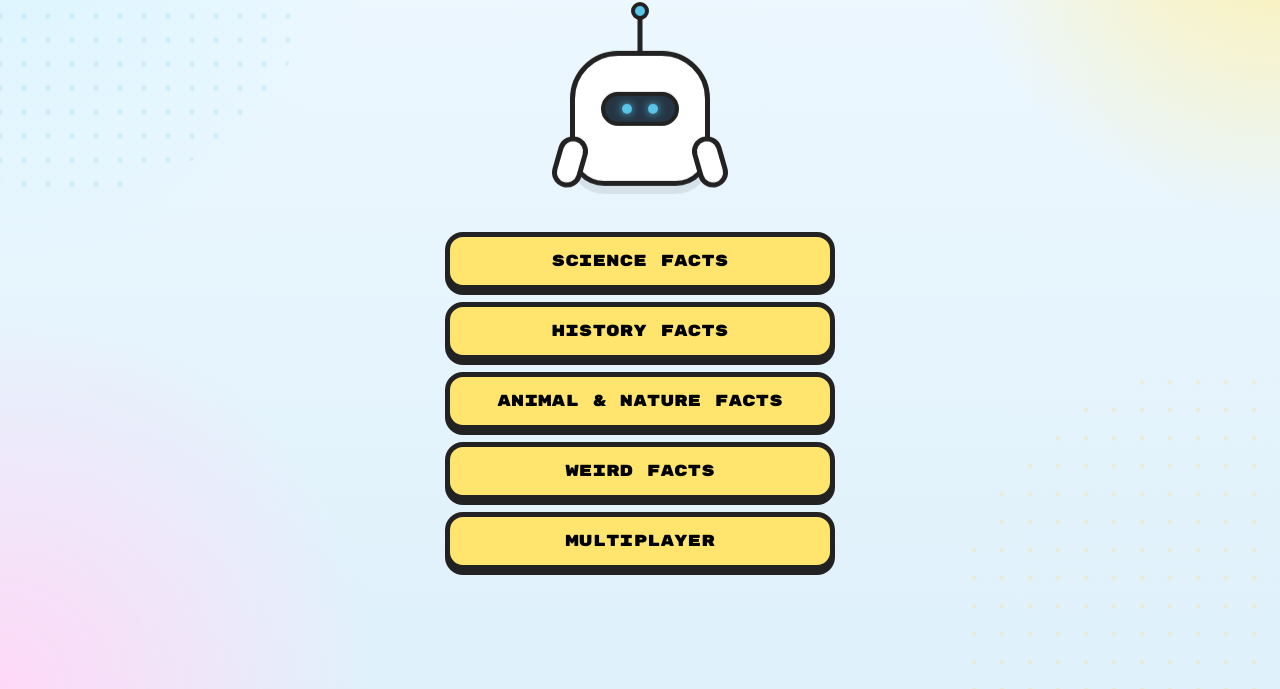
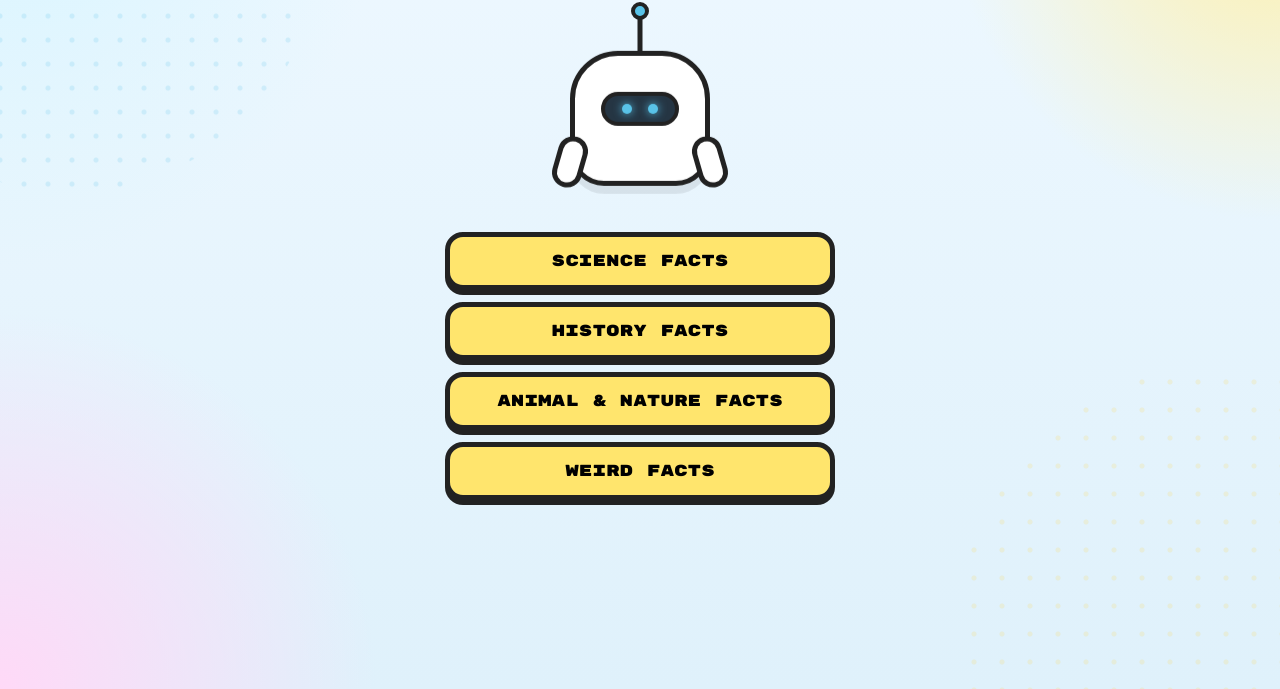
Before and after one commit to Bluecats3/scraps-bot, a website: page index.html in a window 1280 px wide. Shown: the part 111-800 px from the top of the page. Drawn offline with nearby package versions, Linux system fonts and the light colour scheme; no server answers.

Commit message:
Removed multiplayer and added icons

```diff
--- a/index.html
+++ b/index.html
@@ -118,9 +118,7 @@
           WEIRD FACTS
         </button>
 
-        <button onclick="openMultiplayerMenu()">
-          MULTIPLAYER
-        </button>
+
 
       </div>
 
```
Also changed, not shown: android-chrome-192x192.png (added), android-chrome-512x512.png (added), apple-touch-icon.png (added), favicon-16x16.png (added), favicon-32x32.png (added), favicon.ico (added).
